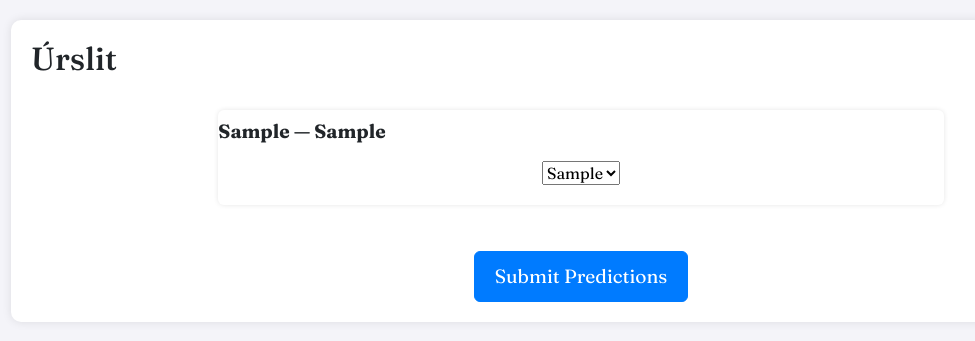
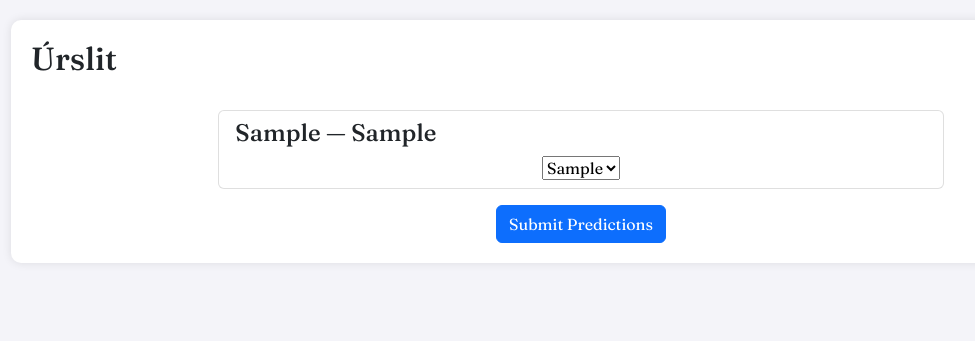
Before and after one commit to atlifryer/atlifryer.github.io, a Django app: a page that uses templates/base.html in a window 1280 px wide. Shown: the part 115-456 px from the top of the page, without its empty margins (59-1034 px from the left). Run offline with Django 5.2, Linux system fonts and the light colour scheme; a user stored in the database is signed in; tables that the repository leaves empty hold one stand-in row (values such as "Sample post"); parts of the project's set-up code (start-up, migrations or seed data) failed here and were passed over.

Commit message:
fixing css shit

```diff
--- a/templates/base.html
+++ b/templates/base.html
@@ -104,97 +104,9 @@
             text-align: right;
         }
 
-        .button-container {
-            display: flex;
-            flex-direction: column;
-            align-items: center;
-            margin-top: 20px;
-        }
-
         .team-name:last-child,
         .score-input:last-child {
             text-align: left;
-        }
-
-        .game-entry {
-            display: flex;
-            flex-direction: column;
-            justify-content: center;
-            align-items: center;
-            padding: 10px;
-            margin-bottom: 10px;
-            background-color: #fff;
-            border: 1px solid #ddd;
-            border-radius: 5px;
-            box-shadow: 0 0 5px rgba(0, 0, 0, 0.1);
-        }
-
-        .teams-container {
-            display: flex;
-            justify-content: space-between;
-            align-items: center;
-            width: 100%;
-            margin-bottom: 10px;
-        }
-
-        .game-entry {
-            border: none;
-            background: none;
-            padding: 10px 0;
-        }
-
-        .teams-container {
-            display: flex;
-            justify-content: center;
-            align-items: center;
-            width: 100%;
-            margin-bottom: 10px;
-        }
-
-        .team-name {
-            font-size: 1.2rem;
-            font-weight: bold;
-            text-align: center;
-        }
-
-        .btn-primary {
-            background-color: #007bff;
-            border-color: #007bff;
-            color: #fff;
-            font-size: 1.2rem;
-            padding: 10px 20px;
-            margin-top: 20px;
-        }
-
-        .dropdown-menu {
-            border-radius: 0.5rem;
-            box-shadow: 0 0.5rem 1rem rgba(0, 0, 0, 0.15);
-        }
-
-        .dropdown-item {
-            font-size: 1rem;
-            padding: 10px 15px;
-        }
-
-        .dropdown-item:hover,
-        .dropdown-item:focus {
-            background-color: #007bff;
-            color: #fff;
-        }
-
-        .team-name {
-            font-size: 1.2rem;
-            font-weight: bold;
-            text-align: center;
-        }
-
-        .btn-primary {
-            background-color: #007bff;
-            border-color: #007bff;
-            color: #fff;
-            font-size: 1.2rem;
-            padding: 10px 20px;
-            margin-top: 20px;
         }
 
         .score-input {
@@ -253,7 +165,7 @@
         <div class="container d-flex justify-content-between align-items-center">
             <a class="navbar-brand" href="{% url 'home' %}">Tippleikur Atla Freysa</a>
             {% if user.is_authenticated %}
-            <div class="dropdown ms-auto"> <!-- Always keep margin start auto -->
+            <div class="dropdown ms-auto">
                 <button class="btn btn-secondary dropdown-toggle user-dropdown" type="button" id="dropdownMenuButton1" data-bs-toggle="dropdown" aria-expanded="false">
                     {{ user.username }}
                 </button>
```
